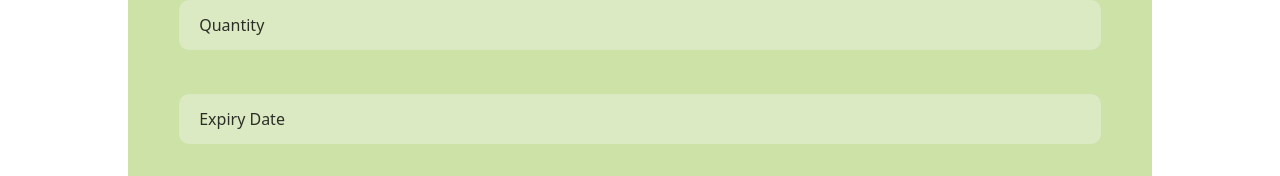
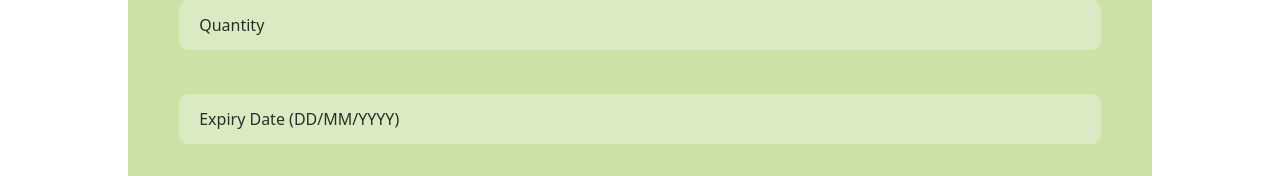
Before and after one commit to AvirupRay/reckon_5.0, a React (Vite) app in the folder reckon_5.0/: page /supplr in a window 1280 px wide. Shown: the part 188-364 px from the top of the page. Built offline with nearby package versions, Linux system fonts and the light colour scheme.

Commit message:
input type

```diff
--- a/reckon_5.0/src/Components/Supplier/Foodform.jsx
+++ b/reckon_5.0/src/Components/Supplier/Foodform.jsx
@@ -4,13 +4,13 @@ import "../../App.css";
 
 const Foodform = ({ Foodlist, setFoodlist }) => {
   const [name, setName] = useState("");
-  const [quantity, setQuantity] = useState("");
+  const [quantity, setQuantity] = useState();
   const [date, setDate] = useState("");
   function submitted(e) {
     e.preventDefault();
     setFoodlist([{ name: name, quantity: quantity, date: date }, ...Foodlist]);
     setName("");
-    setQuantity("");
+    setQuantity();
     setDate("");
   }
   return (
@@ -21,6 +21,7 @@ const Foodform = ({ Foodlist, setFoodlist }) => {
           value={name}
           placeholder="Name of the Food"
           className="textarea"
+          type="type"
         />
         <br />
         <br />
@@ -29,14 +30,16 @@ const Foodform = ({ Foodlist, setFoodlist }) => {
           value={quantity}
           placeholder="Quantity"
           className="textarea"
+          type="number"
         />
         <br />
         <br />
         <input
           onChange={(e) => setDate(e.target.value)}
           value={date}
-          placeholder="Expiry Date"
+          placeholder="Expiry Date (DD/MM/YYYY)"
           className="textarea"
+          type="text"
         />
         <br />
         <br />
```
